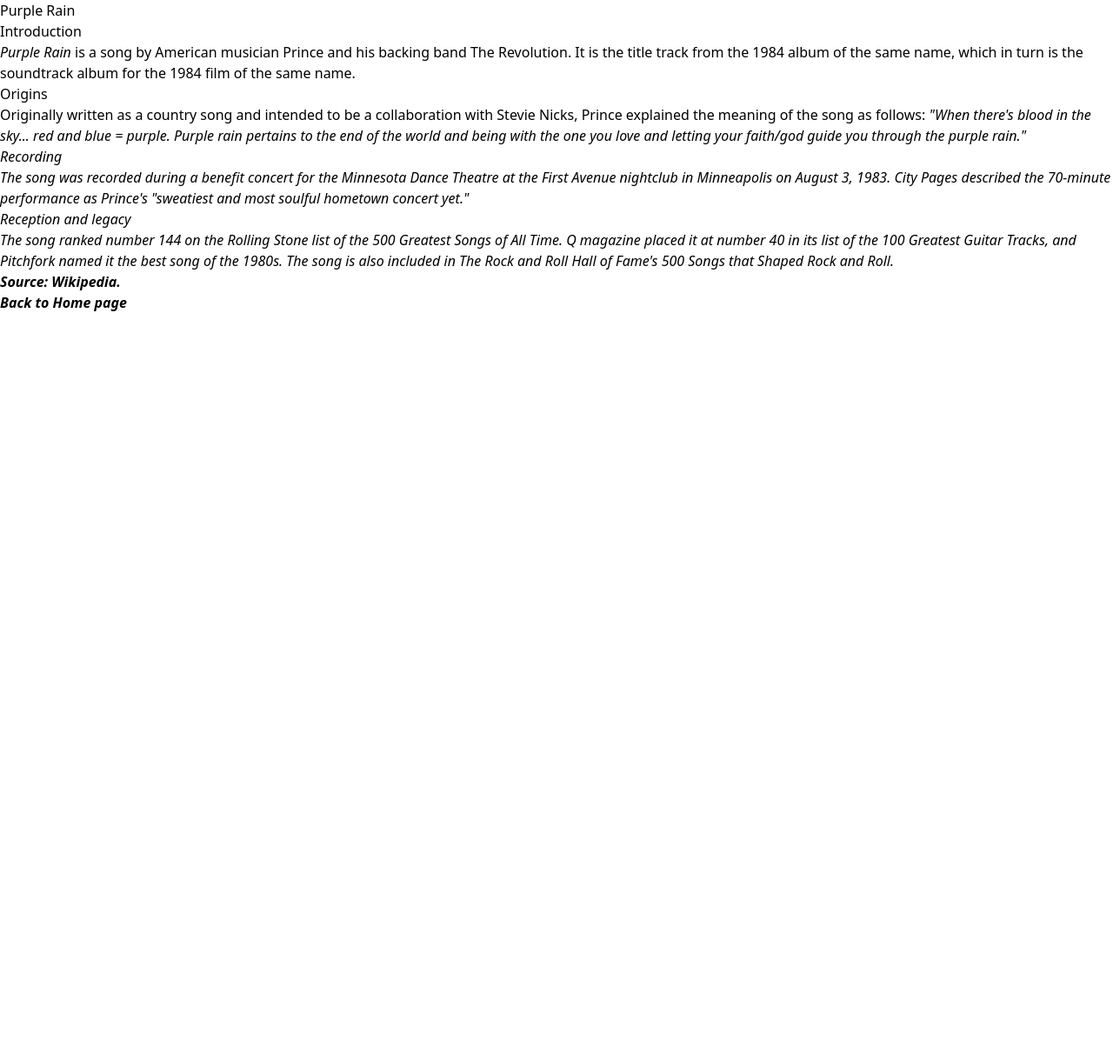
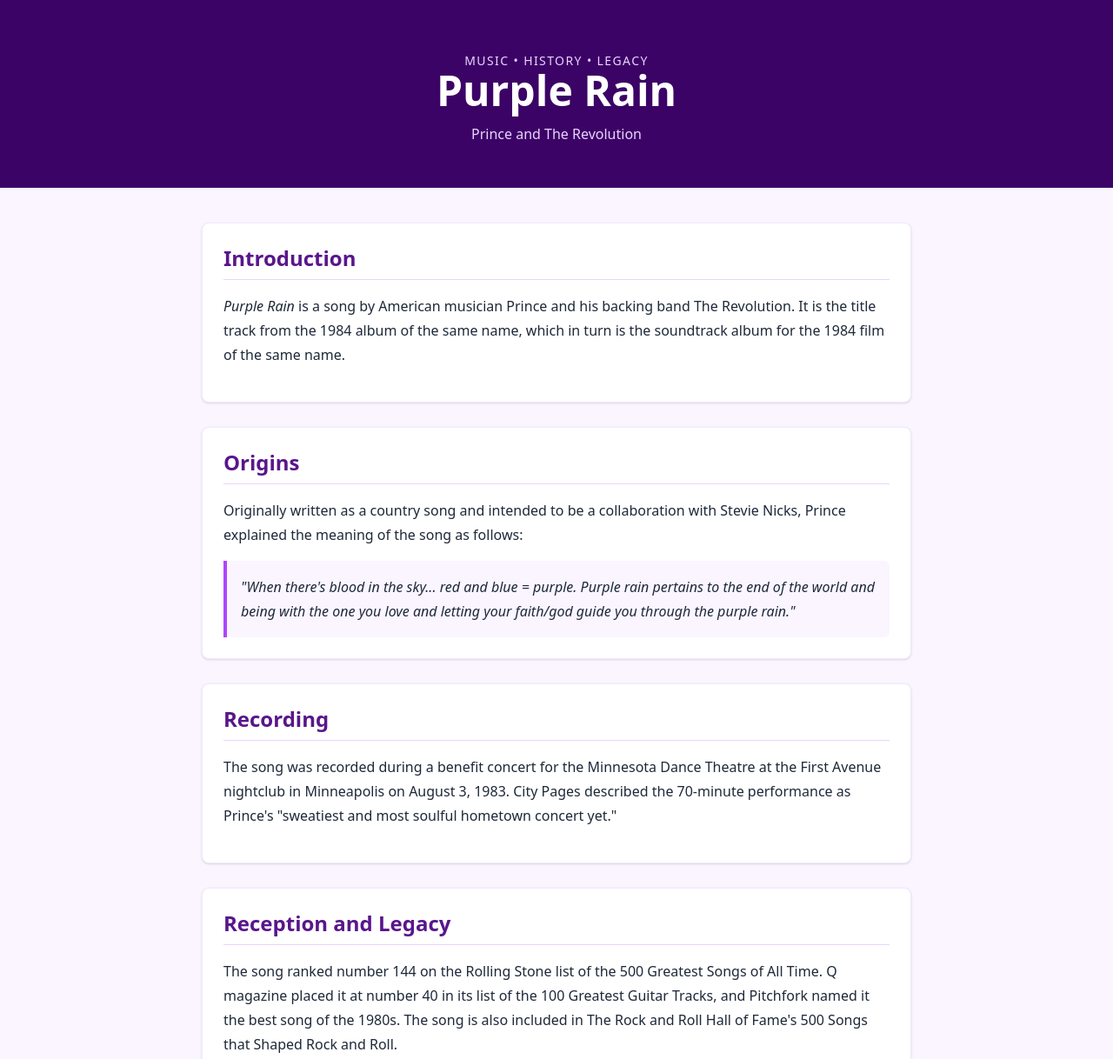
Before and after one commit to NAWFAL029/NAWFAL029.github.io, a plain HTML site: page exercises/page-2.html in a window 1280 px wide. Shown: the top 1218 px of the page at 87% size. Before the commit the page ends 800 px from the top, so only its background shows below. Drawn offline with nearby package versions, Linux system fonts and the light colour scheme.

Commit message:
Update page-2.html

```diff
--- a/exercises/page-2.html
+++ b/exercises/page-2.html
@@ -5,27 +5,78 @@
     <meta charset="UTF-8">
     <meta name="viewport" content="width=device-width, initial-scale=1.0">
 
-    <title>Purple Rain</title>
+    <title>Purple Rain | Prince and The Revolution</title>
 
     <meta name="description"
-          content="Information about Purple Rain by Prince and The Revolution.">
+          content="Discover the history, recording, and legacy of Purple Rain by Prince and The Revolution.">
 
     <script src="https://cdn.jsdelivr.net/npm/@tailwindcss/browser@4"></script>
 
     <style type="text/tailwindcss">
+        body {
+            @apply bg-purple-50 text-gray-800 leading-7;
+        }
 
+        header {
+            @apply bg-purple-950 text-white text-center py-12 px-6;
+        }
+
+        header h1 {
+            @apply text-4xl md:text-5xl font-bold;
+        }
+
+        header p {
+            @apply mt-3 text-purple-200;
+        }
+
+        main {
+            @apply max-w-4xl mx-auto px-6 py-10 md:px-10;
+        }
+
+        main section {
+            @apply bg-white rounded-lg p-6 mb-7 shadow-sm border border-purple-100;
+        }
+
+        main h2 {
+            @apply text-2xl font-bold text-purple-900 mb-4 border-b border-purple-200 pb-2;
+        }
+
+        main p {
+            @apply mb-4;
+        }
+
+        .quote {
+            @apply border-l-4 border-purple-500 bg-purple-50 p-4 rounded-r-md italic;
+        }
+
+        .source {
+            @apply text-sm text-gray-500;
+        }
+
+        footer {
+            @apply bg-purple-950 text-purple-100 text-center py-6 px-6 mt-8;
+        }
+
+        footer p {
+            @apply text-sm;
+        }
     </style>
 
 </head>
 
 <body>
 
+    <!-- Page Header -->
     <header>
+        <p class="uppercase tracking-widest text-sm">Music • History • Legacy</p>
         <h1>Purple Rain</h1>
+        <p>Prince and The Revolution</p>
     </header>
 
+    <!-- Main Content -->
     <main>
 
+        <section>
             <h2>Introduction</h2>
 
             <p>
@@ -34,56 +85,68 @@
                 album of the same name, which in turn is the soundtrack album for
                 the 1984 film of the same name.
             </p>
+        </section>
 
+        <section>
             <h2>Origins</h2>
 
             <p>
                 Originally written as a country song and intended to be a
                 collaboration with Stevie Nicks, Prince explained the meaning
                 of the song as follows:
-            <i>"When there's blood in the sky... red and blue = purple.
+            </p>
+
+            <blockquote class="quote">
+                "When there's blood in the sky... red and blue = purple.
                 Purple rain pertains to the end of the world and being with the
                 one you love and letting your faith/god guide you through the
-            purple rain."</i>
-        </p>
+                purple rain."
+            </blockquote>
+        </section>
 
-        <h2><i>Recording</i></h2>
+        <section>
+            <h2>Recording</h2>
 
             <p>
-            <i>
                 The song was recorded during a benefit concert for the
                 Minnesota Dance Theatre at the First Avenue nightclub in
                 Minneapolis on August 3, 1983. City Pages described the
                 70-minute performance as Prince's "sweatiest and most
                 soulful hometown concert yet."
-            </i>
             </p>
+        </section>
 
-        <h2><i>Reception and legacy</i></h2>
+        <section>
+            <h2>Reception and Legacy</h2>
 
             <p>
-            <i>
                 The song ranked number 144 on the Rolling Stone list of the
                 500 Greatest Songs of All Time. Q magazine placed it at
                 number 40 in its list of the 100 Greatest Guitar Tracks,
                 and Pitchfork named it the best song of the 1980s. The song
                 is also included in The Rock and Roll Hall of Fame's
                 500 Songs that Shaped Rock and Roll.
-            </i>
+            </p>
+        </section>
+
+        <p class="source">
+            Source: Wikipedia.
         </p>
 
-        <p>
-            <b><i>Source: Wikipedia.</i></b>
-        </p>
-
-        <p>
-            <a href="https://www.munnelly.com/dorset/lessons/assets/index.html">
-                <b><i>Back to Home page</i></b>
+        <p class="mt-8 text-center">
+            <a href="../index.html"
+               class="inline-block bg-purple-900 text-white px-6 py-3 rounded-lg hover:bg-purple-800 transition">
+                &larr; Back to Home Page
             </a>
         </p>
 
     </main>
 
+    <footer>
+        <p>Purple Rain | Prince and The Revolution</p>
+        <p class="mt-1">Student: Nawfal Zahidi | Student ID: 80124</p>
+    </footer>
+
 </body>
 
 </html>
```
Lines whose indentation alone changed are shown as unchanged.
